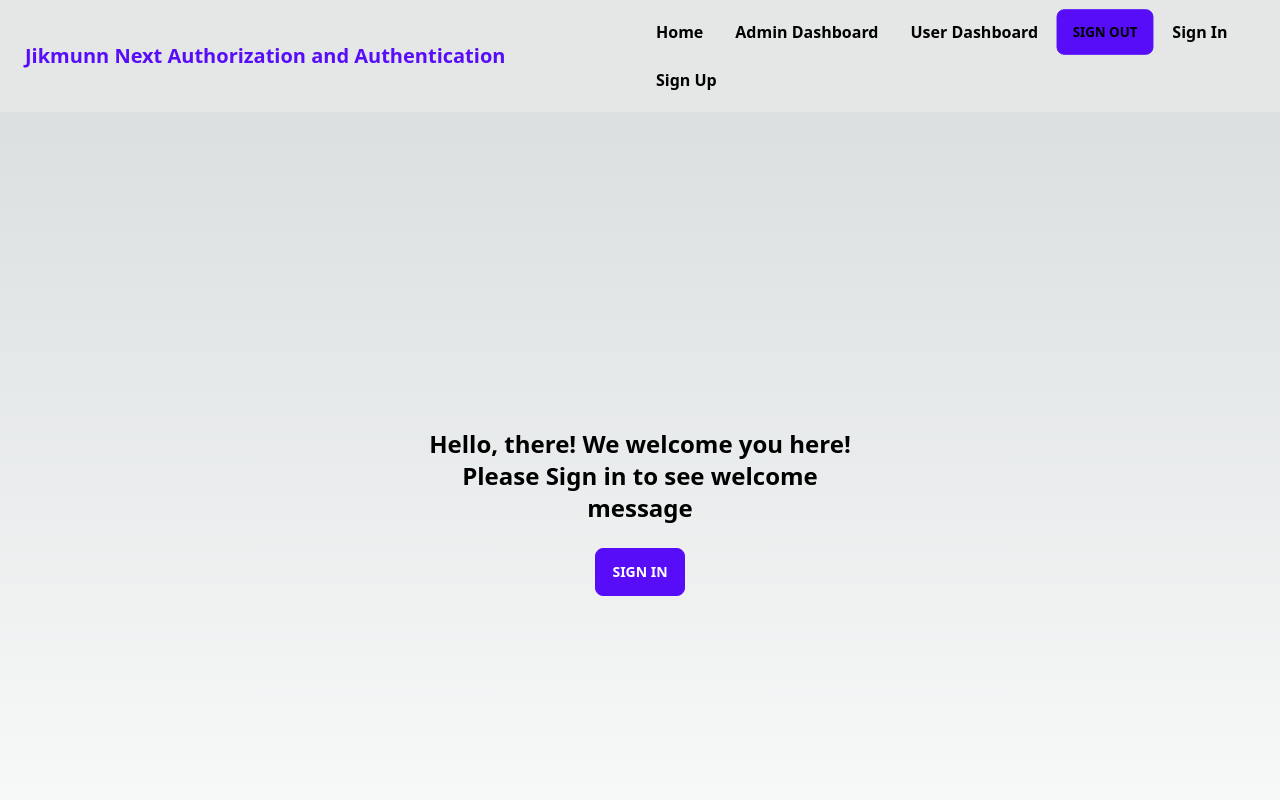
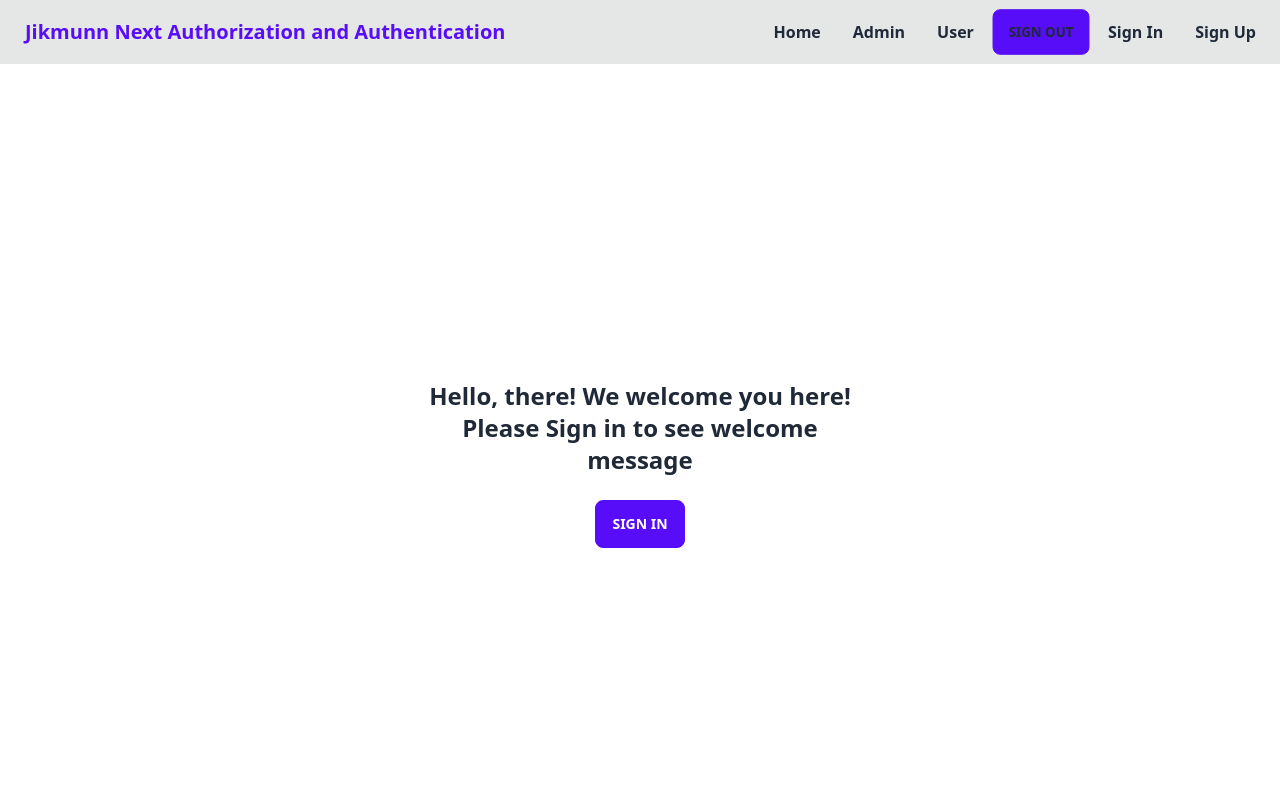
Before and after one commit to muhammad-jiku/jikmunn-next-auth-app-with-authorization, a Next.js app: page / in a window 1280 px wide. Shown: the top 800 px of the page. Built offline with nearby package versions, Linux system fonts and the light colour scheme.

Commit message:
bug fixes

```diff
--- a/components/Auth/SignIn.jsx
+++ b/components/Auth/SignIn.jsx
@@ -2,6 +2,7 @@
 
 import Link from 'next/link';
 import React from 'react';
+import { useForm } from 'react-hook-form';
 import SocialSignIn from './SocialSignIn';
 
 const SignIn = () => {
@@ -14,7 +15,7 @@ const SignIn = () => {
   } = useForm();
 
   let errorMessage;
-  const router = useRouter();
+  // const router = useRouter();
 
   const onSubmit = async () => {
     const email = watch('email');
--- a/components/Auth/SignUp.jsx
+++ b/components/Auth/SignUp.jsx
@@ -2,6 +2,7 @@
 
 import Link from 'next/link';
 import React from 'react';
+import { useForm } from 'react-hook-form';
 import SocialSignIn from './SocialSignIn';
 
 const SignUp = () => {
@@ -14,7 +15,7 @@ const SignUp = () => {
   } = useForm();
 
   let errorMessage;
-  const router = useRouter();
+  // const router = useRouter();
 
   const onSubmit = async () => {
     const username = watch('username')
--- a/components/Dashboard/Admin.jsx
+++ b/components/Dashboard/Admin.jsx
@@ -3,6 +3,7 @@
 import React from 'react';
 
 const AdminDash = () => {
+  return (
     <>
       <div className="hero min-h-screen">
         <div className="hero-content text-center">
@@ -13,7 +14,8 @@ const AdminDash = () => {
           </div>
         </div>
       </div>
-  </>;
+    </>
+  );
 };
 
 export default AdminDash;
--- a/components/Dashboard/User.jsx
+++ b/components/Dashboard/User.jsx
@@ -3,6 +3,7 @@
 import React from 'react';
 
 const UserDash = () => {
+  return (
     <>
       <div className="hero min-h-screen">
         <div className="hero-content text-center">
@@ -13,7 +14,8 @@ const UserDash = () => {
           </div>
         </div>
       </div>
-  </>;
+    </>
+  );
 };
 
 export default UserDash;
--- a/components/Shared/Navbar.jsx
+++ b/components/Shared/Navbar.jsx
@@ -10,10 +10,10 @@ const Navbar = () => {
         <Link href={`/`}>Home</Link>
       </li>{' '}
       <li>
-        <Link href={`/admin/dashboard`}>Admin Dashboard</Link>
+        <Link href={`/admin/dashboard`}>Admin</Link>
       </li>{' '}
       <li>
-        <Link href={`/user/dashboard`}>User Dashboard</Link>
+        <Link href={`/user/dashboard`}>User</Link>
       </li>{' '}
       <>
         <li>
@@ -22,10 +22,10 @@ const Navbar = () => {
       </>
       <>
         <li>
-          <Link href={`/sign-in`}>Sign In</Link>
+          <Link href={`/signin`}>Sign In</Link>
         </li>
         <li>
-          <Link href={`/sign-up`}>Sign Up</Link>
+          <Link href={`/signup`}>Sign Up</Link>
         </li>
       </>
     </>
--- a/pages/404.js
+++ b/pages/404.js
@@ -1,6 +1,7 @@
 import React from 'react';
 
 import Head from 'next/head';
+import NotFound from '@/components/Shared/NotFound';
 
 const NotFoundPage = () => {
   return (
@@ -11,7 +12,7 @@ const NotFoundPage = () => {
         <meta name="description" content="Generated by create next app" />
         <link rel="icon" href="/favicon.ico" />
       </Head>
-      <h1>Page is not found!</h1>
+      <NotFound />
     </>
   );
 };
--- a/styles/globals.css
+++ b/styles/globals.css
@@ -1,81 +1,6 @@
 @tailwind base;
 @tailwind components;
 @tailwind utilities;
-
-:root {
-  --max-width: 1100px;
-  --border-radius: 12px;
-  --font-mono: ui-monospace, Menlo, Monaco, 'Cascadia Mono', 'Segoe UI Mono',
-    'Roboto Mono', 'Oxygen Mono', 'Ubuntu Monospace', 'Source Code Pro',
-    'Fira Mono', 'Droid Sans Mono', 'Courier New', monospace;
-
-  --foreground-rgb: 0, 0, 0;
-  --background-start-rgb: 214, 219, 220;
-  --background-end-rgb: 255, 255, 255;
-
-  --primary-glow: conic-gradient(
-    from 180deg at 50% 50%,
-    #16abff33 0deg,
-    #0885ff33 55deg,
-    #54d6ff33 120deg,
-    #0071ff33 160deg,
-    transparent 360deg
-  );
-  --secondary-glow: radial-gradient(
-    rgba(255, 255, 255, 1),
-    rgba(255, 255, 255, 0)
-  );
-
-  --tile-start-rgb: 239, 245, 249;
-  --tile-end-rgb: 228, 232, 233;
-  --tile-border: conic-gradient(
-    #00000080,
-    #00000040,
-    #00000030,
-    #00000020,
-    #00000010,
-    #00000010,
-    #00000080
-  );
-
-  --callout-rgb: 238, 240, 241;
-  --callout-border-rgb: 172, 175, 176;
-  --card-rgb: 180, 185, 188;
-  --card-border-rgb: 131, 134, 135;
-}
-
-@media (prefers-color-scheme: dark) {
-  :root {
-    --foreground-rgb: 255, 255, 255;
-    --background-start-rgb: 0, 0, 0;
-    --background-end-rgb: 0, 0, 0;
-
-    --primary-glow: radial-gradient(rgba(1, 65, 255, 0.4), rgba(1, 65, 255, 0));
-    --secondary-glow: linear-gradient(
-      to bottom right,
-      rgba(1, 65, 255, 0),
-      rgba(1, 65, 255, 0),
-      rgba(1, 65, 255, 0.3)
-    );
-
-    --tile-start-rgb: 2, 13, 46;
-    --tile-end-rgb: 2, 5, 19;
-    --tile-border: conic-gradient(
-      #ffffff80,
-      #ffffff40,
-      #ffffff30,
-      #ffffff20,
-      #ffffff10,
-      #ffffff10,
-      #ffffff80
-    );
-
-    --callout-rgb: 20, 20, 20;
-    --callout-border-rgb: 108, 108, 108;
-    --card-rgb: 100, 100, 100;
-    --card-border-rgb: 200, 200, 200;
-  }
-}
 
 * {
   box-sizing: border-box;
@@ -83,29 +8,7 @@
   margin: 0;
 }
 
-html,
 body {
   max-width: 100vw;
   overflow-x: hidden;
 }
-
-body {
-  color: rgb(var(--foreground-rgb));
-  background: linear-gradient(
-      to bottom,
-      transparent,
-      rgb(var(--background-end-rgb))
-    )
-    rgb(var(--background-start-rgb));
-}
-
-a {
-  color: inherit;
-  text-decoration: none;
-}
-
-@media (prefers-color-scheme: dark) {
-  html {
-    color-scheme: dark;
-  }
-}
```
Lines whose indentation alone changed are shown as unchanged.
